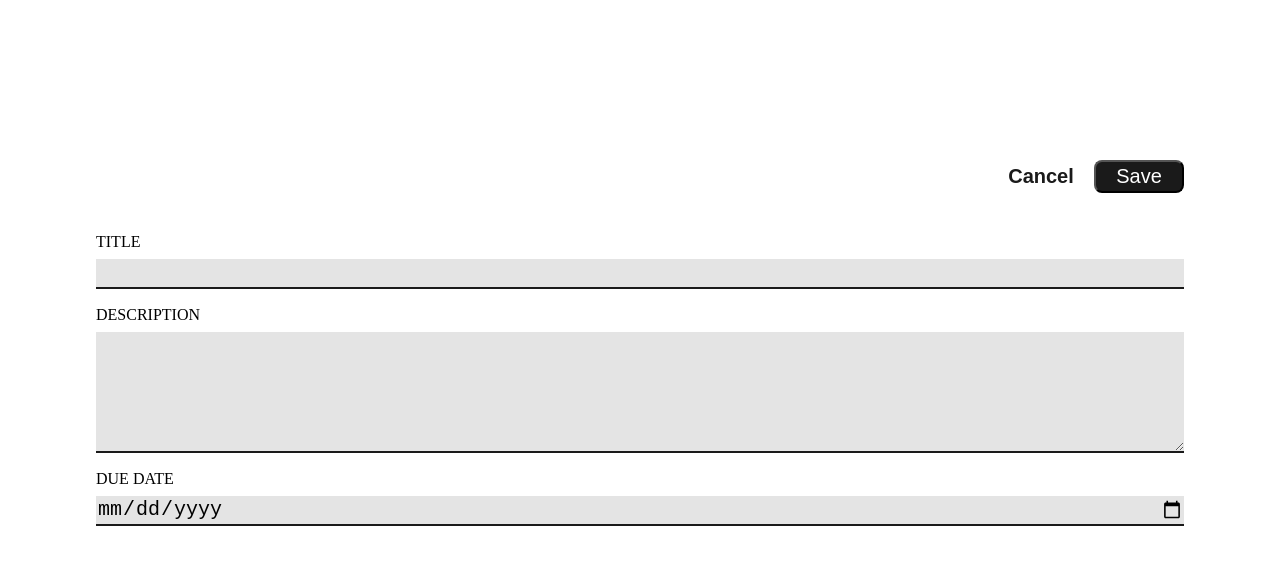
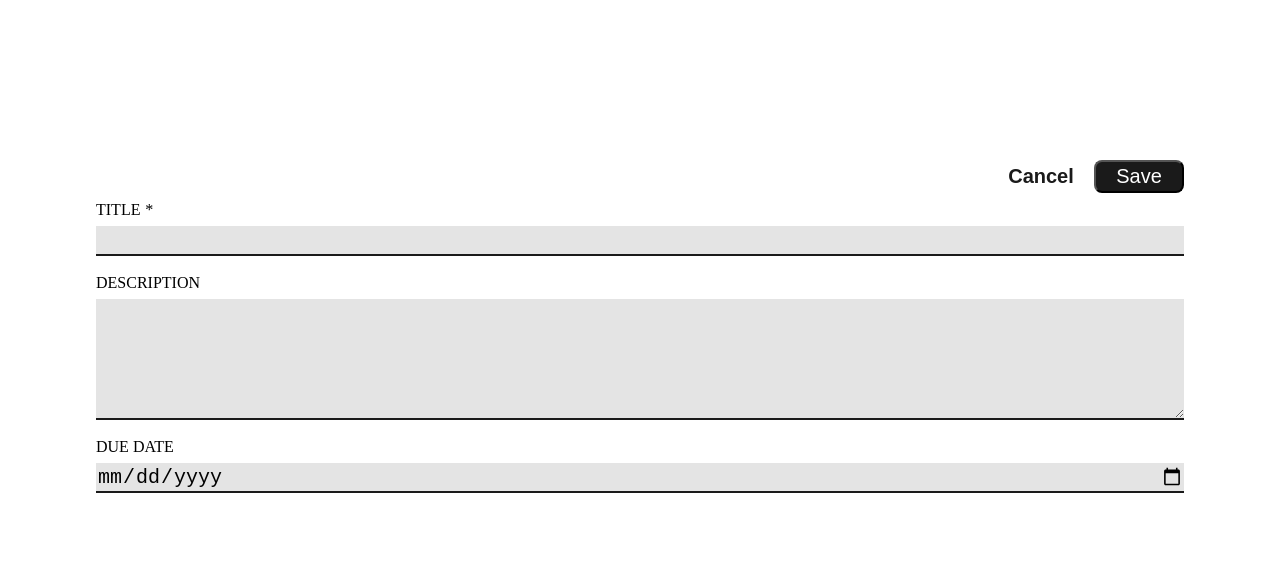
Before and after one commit to worldOfVerdure/managementApp, a React (Vite) app: page / in a window 1280 px wide. Both pictures are taken after a click on the button "Create new project". Shown: the top 564 px of the page. Built offline with nearby package versions, Linux system fonts and the light colour scheme.

Commit message:
Complete modal functionality and cancel button functionality

```diff
--- a/src/App.jsx
+++ b/src/App.jsx
@@ -6,25 +6,50 @@ import SideBar from "./components/SideBar/SideBar.jsx";
 import { useState } from "react";
 
 export default function App() {
+  const [enteredDate, setEnteredDate] = useState(" ");
+  const [enteredDescription, setEnteredDescription] = useState(" ");
+  const [enteredTitle, setEnteredTitle] = useState(" ");
   const [projectCreation, setProjectCreation] = useState(false);
   const [modalDisplayStatus, setModalDisplayStatus] = useState(false);
+
+  function handleCancellation () {
+    handleResetInputs();
+    setProjectCreation(() => !projectCreation);
+  }
+
+  function handleInputChange (identifier, value) {
+    if (identifier === "date")
+      setEnteredDate(value);
+    else if (identifier === "description")
+      setEnteredDescription(value);
+    else
+      setEnteredTitle(value);
+  }
+
+  function handleModalDisplay () {
+    setModalDisplayStatus(() => !modalDisplayStatus);
+  }
+
   function handleProjectCreation () {
     // If the project creation page is open, then clicking "+ Add Project" button will open a modal.
     if (projectCreation)
       setModalDisplayStatus(() => !modalDisplayStatus);
     else
       setProjectCreation(() => !projectCreation);
-
-    // if (modalDisplayStatus)
-
-
     // Close sidebar when clicking "+ Add Project" button.
     if (toggleSideBar)
       setToggleSideBar(() => !toggleSideBar);
   }
-  //&Probablly will need a handleModal handler.
-  function handleModalDisplay () {
-    setModalDisplayStatus(() => !modalDisplayStatus);
+
+  function handleProjectReset () {
+    handleResetInputs();
+    handleModalDisplay();
+  }
+
+  function handleResetInputs () {
+    setEnteredDate(" ");
+    setEnteredDescription(" ");
+    setEnteredTitle(" ");
   }
 
   const [toggleSideBar, setToggleSideBar] = useState(false);
@@ -43,11 +68,16 @@ export default function App() {
       { !projectCreation && <AddProject handleProjectCreationClick={handleProjectCreation} /> }
       { projectCreation &&
         <CreateProject
-
+          date={enteredDate}
+          description={enteredDescription}
+          title={enteredTitle}
+          handleCancel={handleCancellation}
+          handleChange={handleInputChange}
         />
       }
       <Modal
         displayStatus={modalDisplayStatus}
+        handleProjectResetClick={handleProjectReset}
         handleModalDisplayClick={handleModalDisplay}
       />
     </>
--- a/src/components/MainProject/CreateProject.jsx
+++ b/src/components/MainProject/CreateProject.jsx
@@ -2,35 +2,48 @@ import { styled } from "styled-components";
 
 const FORM_CANCELSAVE_WIDTH = "85%";
 
-export default function CreateProject () {
+export default function CreateProject ({ date, description, title, handleCancel, handleChange }) {
   return (
     <MainCreation >
+      <CreationForm >
         <CancelSave >
           <CancelBtn
+            onClick={handleCancel}
             type="button"
           >
             Cancel
           </CancelBtn>
           <SaveBtn
-          type="button"
+            type="submit"
+            //&zzzAdd save functionality
           >
             Save
           </SaveBtn>
         </CancelSave>
-      <CreationForm >
-        <label htmlFor="title" >TITLE</label>
-        <input id="title" />
+        <label htmlFor="title" >TITLE<em> *</em></label>
+        <input
+          id="title"
+          onChange={e => handleChange("title", e.target.value)}
+          value={title}
+        />
 
         <label htmlFor="description" >DESCRIPTION</label>
         <textarea
           cols="30"
           id="description"
+          onChange={e => handleChange("description", e.target.value)}
           rows="5"
+          value={description}
         >
         </textarea>
 
         <label htmlFor="date" >DUE DATE</label>
-        <input id="date" type="date" />
+        <input
+          id="date"
+          onChange={e => handleChange("date", e.target.value)}
+          type="date"
+          value={date}
+        />
       </CreationForm>
     </MainCreation>
   );
@@ -44,6 +57,7 @@ const CancelBtn = styled.button`
 `;
 
 const CancelSave = styled.div`
+  align-self: end;
   display: flex;
   gap: .8rem;
   justify-content: end;
@@ -80,8 +94,6 @@ const CreationForm = styled.form`
 const MainCreation = styled.main`
   align-items: center;
   display: flex;
-  flex-direction: column;
-  gap: 4rem;
   justify-content: center;
   position: absolute;
   top: 20%;
--- a/src/components/ReuseableComponents/Modal.jsx
+++ b/src/components/ReuseableComponents/Modal.jsx
@@ -1,7 +1,7 @@
 import { styled } from "styled-components";
 import { useRef } from "react";
 
-export default function Modal ({ displayStatus, handleModalDisplayClick }) {
+export default function Modal ({ displayStatus, handleProjectResetClick, handleModalDisplayClick }) {
   const ModalRef = useRef();
 
   if (displayStatus)
@@ -15,25 +15,22 @@ export default function Modal ({ displayStatus, handleModalDisplayClick }) {
     >
       <p>Cancel current project being added?</p>
       <NayYayBtnContainer>
-        <NayBtn
+        <button
           onClick={handleModalDisplayClick}
           type="button"
         >
           No
-        </NayBtn>
-        <YayBtn
+        </button>
+        <button
+          onClick={handleProjectResetClick}
           type="button"
         >
           Yes
-        </YayBtn>
+        </button>
       </NayYayBtnContainer>
     </ReuseableModal>
   );
 }
-
-const NayBtn = styled.button`
-
-`;
 
 const NayYayBtnContainer = styled.div`
   display: flex;
@@ -57,7 +54,3 @@ const ReuseableModal = styled.dialog`
   position: absolute;
   top: 30%;
 `;
-
-const YayBtn = styled.button`
-
-`;
```
Lines whose indentation alone changed are shown as unchanged.
